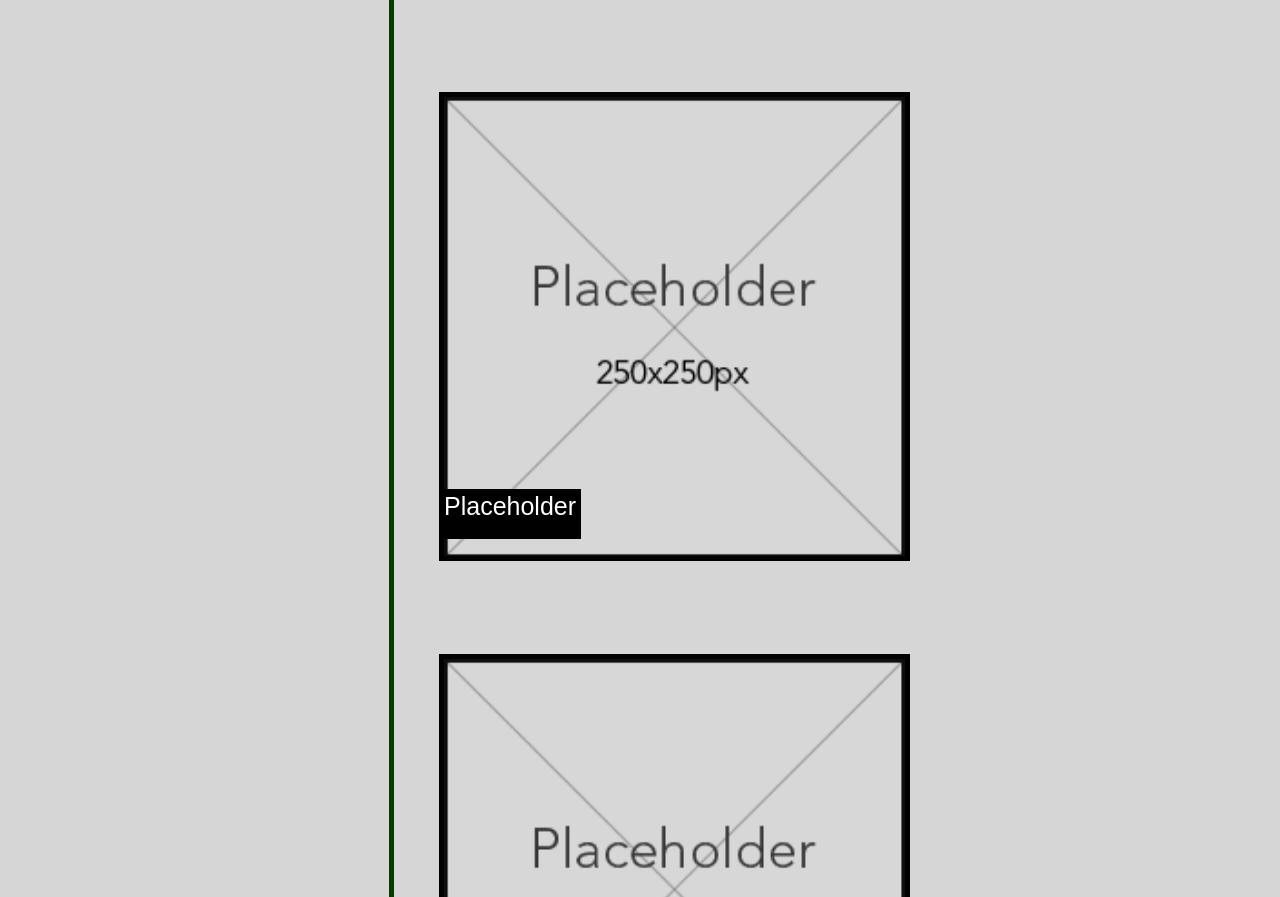
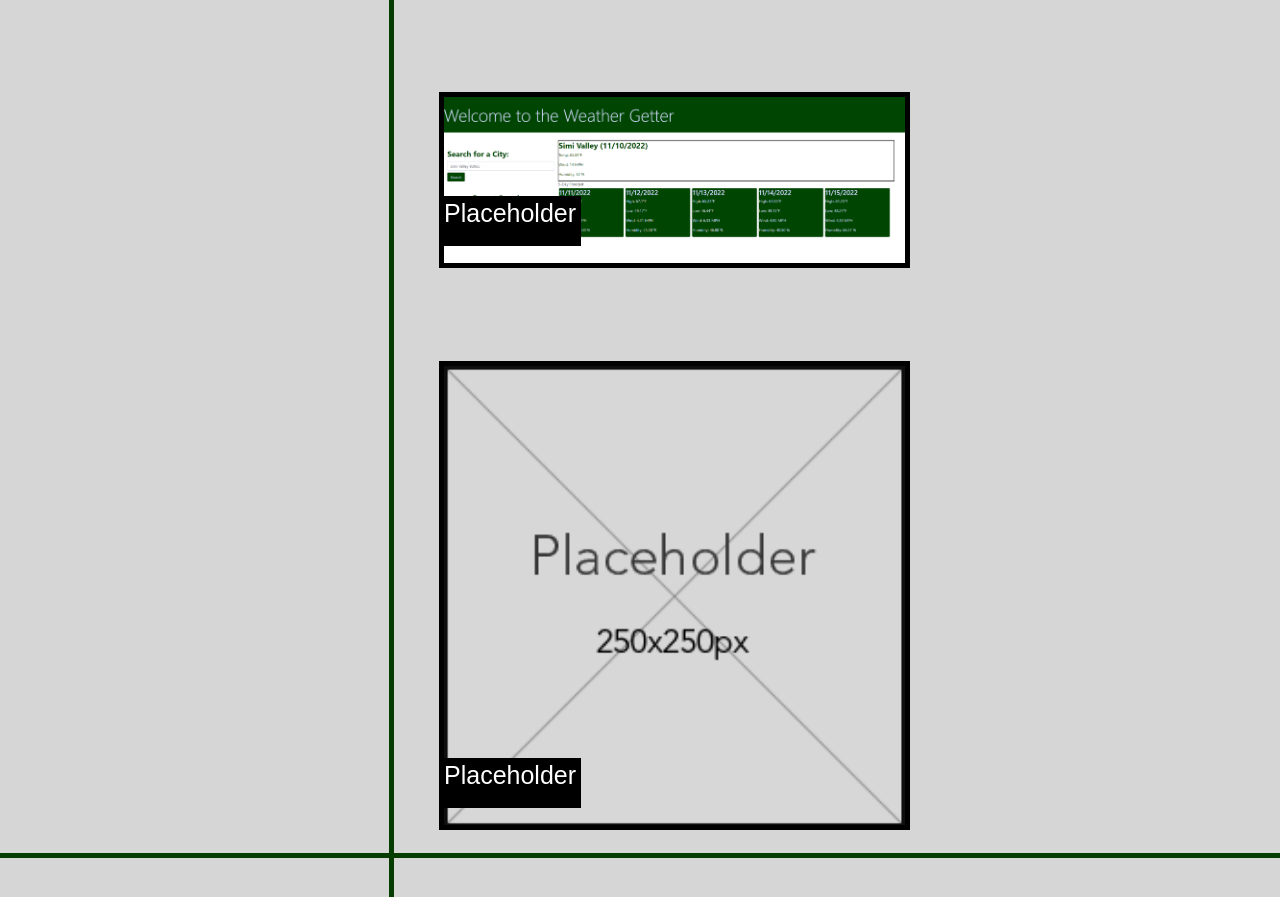
Before and after one commit to CJMerit/ConnorM-Portfolio, a plain HTML site: page index.html in a window 1280 px wide. Shown: the part 1784-2681 px from the top of the page. Drawn offline with Linux system fonts and the light colour scheme.

Commit message:
Added weather forecast image/link

```diff
--- a/index.html
+++ b/index.html
@@ -55,8 +55,8 @@
                     <img class="Fresh-Tomatoes" src="assets/images/Fresh-Tomatoes.png" alt="fresh-tomatoes-movie-search"/>
                     <span class="Image-Text">Fresh Tomatoes</span>
                 </a>
-                <a class="Container">
-                    <img class="Placeholder" src="assets/images/Placeholder.png" alt="placeholder-250x250"/>
+                <a class="Container" href="https://cjmerit.github.io/Weather-Forecaster/">
+                    <img class="Weather-Getter" src="assets/images/Weather-Getter.png" alt="weather-getter-forecast-machine"/>
                     <span class="Image-Text">Placeholder</span>
                 </a>
                 <a class="Container">
```
Also changed, not shown: assets/images/Weather-Getter.png (added).
